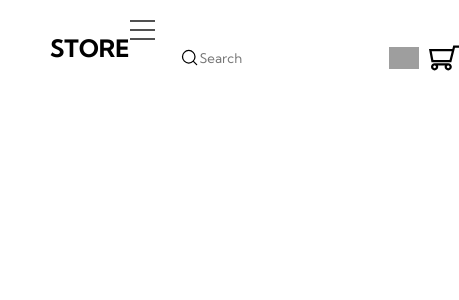
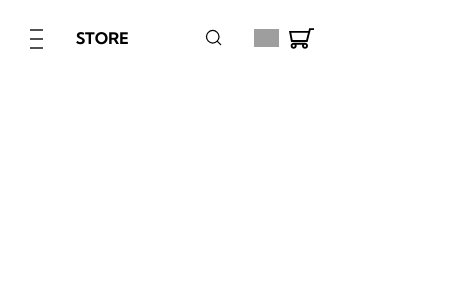
Before and after one commit to anibolokadze/E-commerce, a React (Vite) app: page / in a window 390 px wide. Shown: the top 300 px of the page, 459 px wide, since content can reach past the window. Built offline with nearby package versions, Linux system fonts and the light colour scheme; grey boxes are pictures that could not be loaded.

Commit message:
burger bar

```diff
--- a/src/Components/Navbar/Navbar.scss
+++ b/src/Components/Navbar/Navbar.scss
@@ -136,15 +136,28 @@ nav {
 
   @media (max-width: 1000px) {
     .menu {
+      position: absolute;
+      top: 29px;
+      left: 30px;
+      height: 340px;
+
       ul {
         display: none;
         flex-direction: column;
         align-items: flex-start;
+        font-size: small;
       }
 
       &.open {
+        width: 50%;
+        background: white;
+        box-shadow: rgba(50, 50, 93, 0.25) 0px 50px 100px -20px, rgba(0, 0, 0, 0.3) 0px 30px 60px -30px;
+
         ul {
           display: flex;
+          z-index: 10;
+          row-gap: 50px;
+          padding: 40px 0px;
         }
       }
 
@@ -158,3 +171,24 @@ nav {
     }
   }
 }
+
+@media (max-width: 570px) {
+  h1 {
+    font-size: 16px;
+  }
+
+  nav {
+    .line {
+      width: 50% !important;
+      height: 2px;
+      background-color: #515151;
+    }
+    img {
+      width: 25px;
+    }
+
+    input {
+      width: 5px;
+    }
+  }
+}
--- a/src/Components/Navbar/index.tsx
+++ b/src/Components/Navbar/index.tsx
@@ -1,4 +1,4 @@
-import { SetStateAction, useState } from "react";
+import { useState } from "react";
 import "./Navbar.scss";
 import wishlist from "../../assets/wishlist.svg";
 import shop from "../../assets/shop.svg";
@@ -10,9 +10,7 @@ const Navigation = () => {
 
   const handleOptionChange = (
     category: string,
-    event: {
-      target: { value: SetStateAction<string> };
-    }
+    event: { target: { value: string } }
   ) => {
     setSelectedOption((prevSelectedOption) => ({
       ...prevSelectedOption,
@@ -24,7 +22,7 @@ const Navigation = () => {
     setIsOpen(!isOpen);
   };
 
-  const toggleList = (category: SetStateAction<string>) => {
+  const toggleList = (category: string) => {
     setActiveCategory(category === activeCategory ? "" : category);
   };
 
@@ -48,10 +46,11 @@ const Navigation = () => {
       <h1 className="logo">STORE</h1>
       <div className={`menu ${isOpen ? "open" : ""}`}>
         <button className="burger" onClick={toggleMenu}>
-          <div className="line"></div>
-          <div className="line"></div>
-          <div className="line"></div>
+          <div className="line" />
+          <div className="line" />
+          <div className="line" />
         </button>
+
         <ul className="menu-options">
           {categories.map((category, index) => (
             <li key={index}>
@@ -62,9 +61,7 @@ const Navigation = () => {
                   }`}
                   onClick={() => toggleList(category.name)}
                 >
-                  {selectedOption[category.name]
-                    ? selectedOption[category.name]
-                    : category.name}
+                  {selectedOption[category.name] || category.name}
                 </button>
                 {category.name === activeCategory && (
                   <ul className="options">
@@ -86,7 +83,7 @@ const Navigation = () => {
             </li>
           ))}
         </ul>
-
+      </div>
       <div className="right-nav">
         <form>
           <input
@@ -96,9 +93,8 @@ const Navigation = () => {
             placeholder="Search"
           />
         </form>
-          <img src={wishlist} alt={wishlist} />
-          <img src={shop} alt={shop} />
-        </div>
+        <img src={wishlist} alt="wishlist" />
+        <img src={shop} alt="shop" />
       </div>
     </nav>
   );
```
Lines whose indentation alone changed are shown as unchanged.
